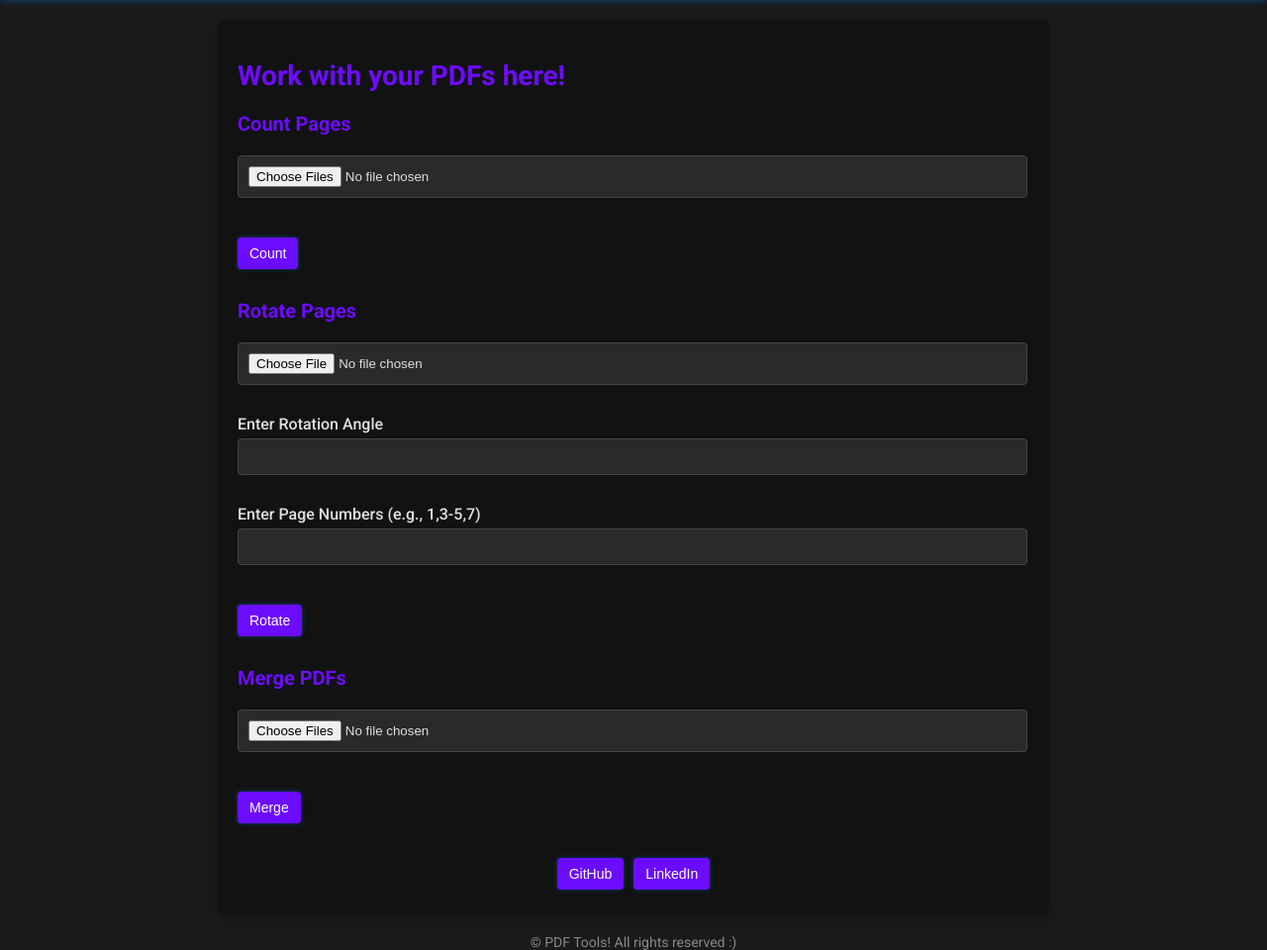
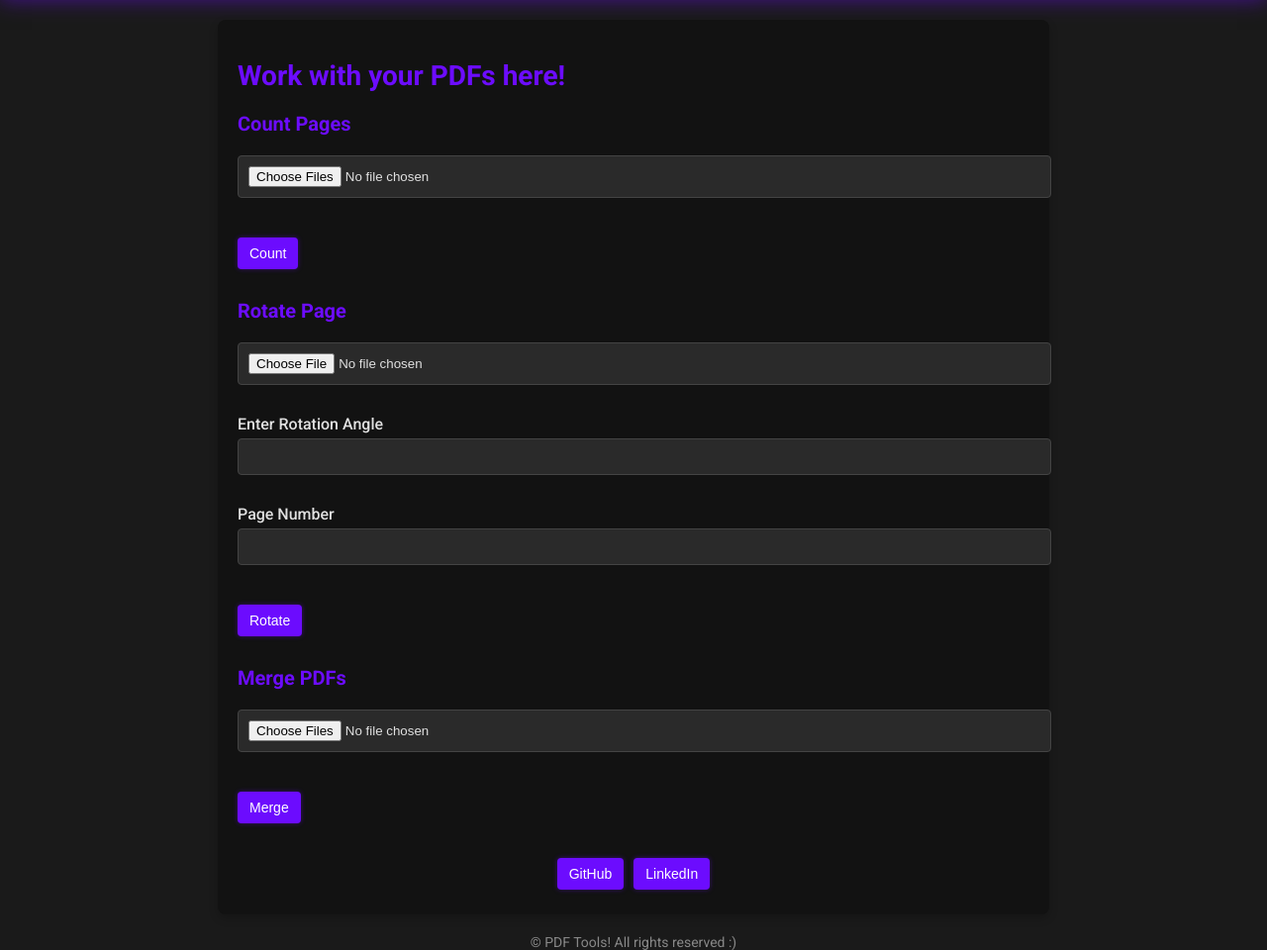
Before and after one commit to vvvv5215/PDF_Utilitlies, a Flask app: page / in a window 1280 px wide. Shown: the part 68-1028 px from the top of the page at 99% size. Run offline with Flask 3, Linux system fonts and the light colour scheme; parts of the project's set-up code (start-up, migrations or seed data) failed here and were passed over.

Commit message:
Update index.html

```diff
--- a/templates/index.html
+++ b/templates/index.html
@@ -21,7 +21,7 @@
             padding: 20px 10px;
             text-align: center;
             font-size: 24px;
-            box-shadow: 0 0 7px rgba(0, 123, 255, 0.5);
+            box-shadow: 0 0 20px rgba(108, 12, 254, 0.5);
             margin-bottom: 20px;
         }
 
@@ -57,8 +57,8 @@
             color: #e0e0e0;
         }
 
-        input[type="file"], input[type="number"], input[type="text"] {
-            width: 97%;
+        input[type="file"], input[type="number"] {
+            width: 100%;
             padding: 10px;
             margin-bottom: 10px;
             border: 1px solid #444;
@@ -67,10 +67,10 @@
             color: #e0e0e0;
         }
 
-        input[type="file"]:focus, input[type="number"]:focus, input[type="text"]:focus {
+        input[type="file"]:focus, input[type="number"]:focus {
             outline: none;
             border-color: #6c0cfe;
-            box-shadow: 0 0 10px rgba(0, 123, 255, 0.7);
+            box-shadow: 0 0 10px rgba(108, 12, 254, 0.7);
         }
 
         button {
@@ -81,13 +81,13 @@
             border-radius: 4px;
             font-size: 14px;
             cursor: pointer;
-            box-shadow: 0 0 5px rgba(0, 123, 255, 0.4);
+            box-shadow: 0 0 5px rgba(108, 12, 254, 0.4);
             margin: 10px 0;
         }
 
         button:hover {
-            background-color: #5900dd;
-            box-shadow: 0 0 6px rgba(0, 123, 255, 0.7);
+            background-color: #5909cc;
+            box-shadow: 0 0 10px rgba(108, 12, 254, 0.7);
         }
 
         .message {
@@ -95,7 +95,7 @@
             padding: 10px;
             border-radius: 4px;
             background-color: #333333;
-            color: #007bff;
+            color: #6c0cfe;
             font-size: 14px;
         }
 
@@ -113,12 +113,12 @@
             border: none;
             padding: 8px 12px;
             border-radius: 4px;
-            box-shadow: 0 0 5px rgba(0, 123, 255, 0.4);
+            box-shadow: 0 0 5px rgba(108, 12, 254, 0.4);
         }
 
         .social-buttons button:hover {
-            background-color: #5900dd;
-            box-shadow: 0 0 10px rgba(0, 123, 255, 0.7);
+            background-color: #5909cc;
+            box-shadow: 0 0 10px rgba(108, 12, 254, 0.7);
         }
 
         .social-buttons {
@@ -158,7 +158,7 @@
             <button type="submit">Count</button>
         </form>
         <div class="spacer"></div>
-        <h2>Rotate Pages</h2>
+        <h2>Rotate Page</h2>
         <form action="/rotate_page" method="post" enctype="multipart/form-data">
             <div class="form-group">
                 <input type="file" name="pdf_file" required>
@@ -168,8 +168,8 @@
                 <input type="number" name="angle" required>
             </div>
             <div class="form-group">
-                <label for="pages">Enter Page Numbers (e.g., 1,3-5,7)</label>
-                <input type="text" name="pages" required>
+                <label for="page">Page Number</label>
+                <input type="number" name="page" required>
             </div>
             <button type="submit">Rotate</button>
         </form>
@@ -190,28 +190,5 @@
     <footer>
         &copy; PDF Tools! All rights reserved :)
     </footer>
-
-    <script>
-        document.querySelectorAll('form').forEach(form => {
-            form.addEventListener('submit', function () {
-                document.getElementById('loadingSpinner').style.display = 'block';
-            });
-        });
-
-        // Validate page input format (e.g., "1, 3-5, 7")
-        document.querySelector('form[action="/rotate_page"]').addEventListener('submit', function (event) {
-            const pagesInput = document.querySelector('[name="pages"]').value.trim();
-            const pageRanges = pagesInput.split(',');
-            const validPagePattern = /^[0-9]+(-[0-9]+)?$/;
-
-            for (let range of pageRanges) {
-                if (!validPagePattern.test(range)) {
-                    alert("Invalid page range format. Use '1,3-5,7' for example.");
-                    event.preventDefault();
-                    return;
-                }
-            }
-        });
-    </script>
 </body>
 </html>
```
